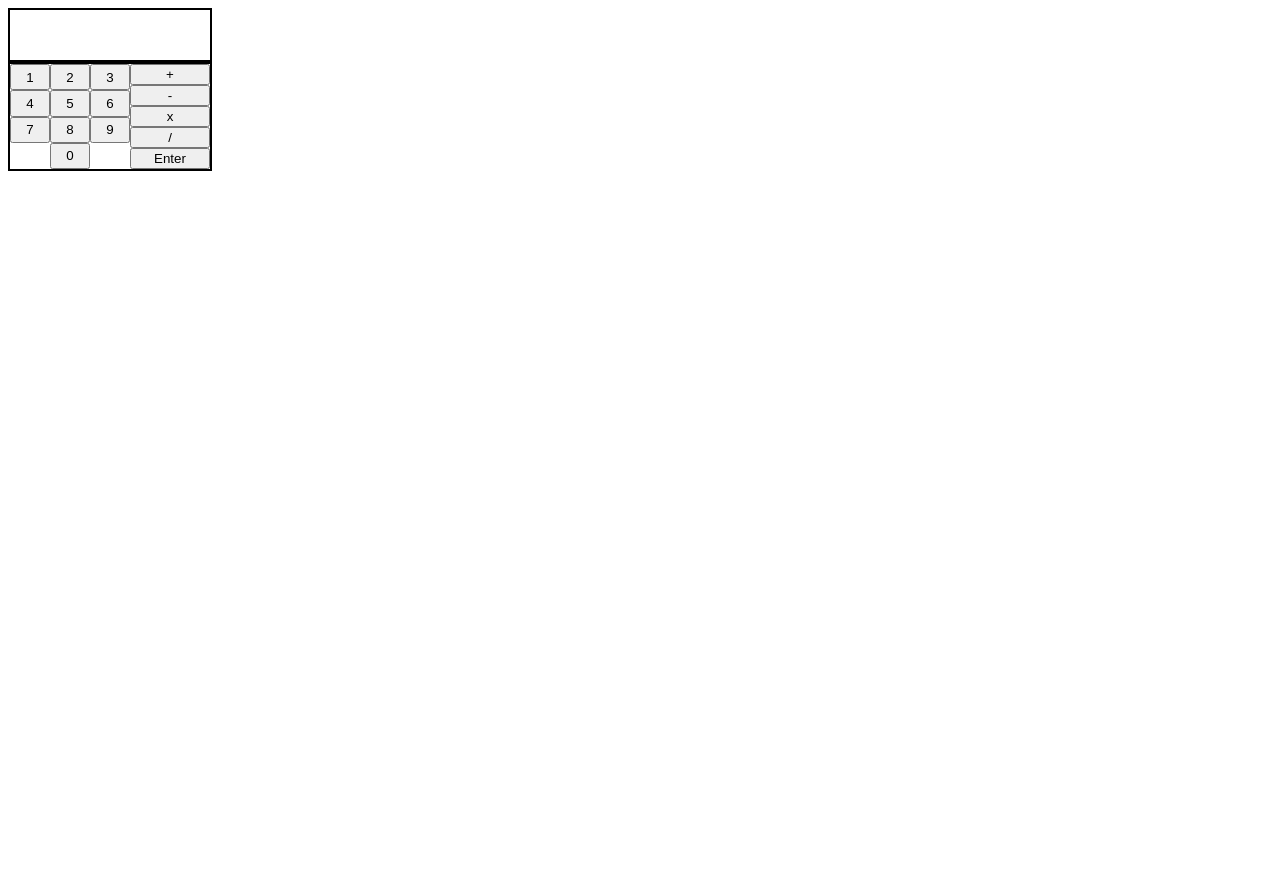
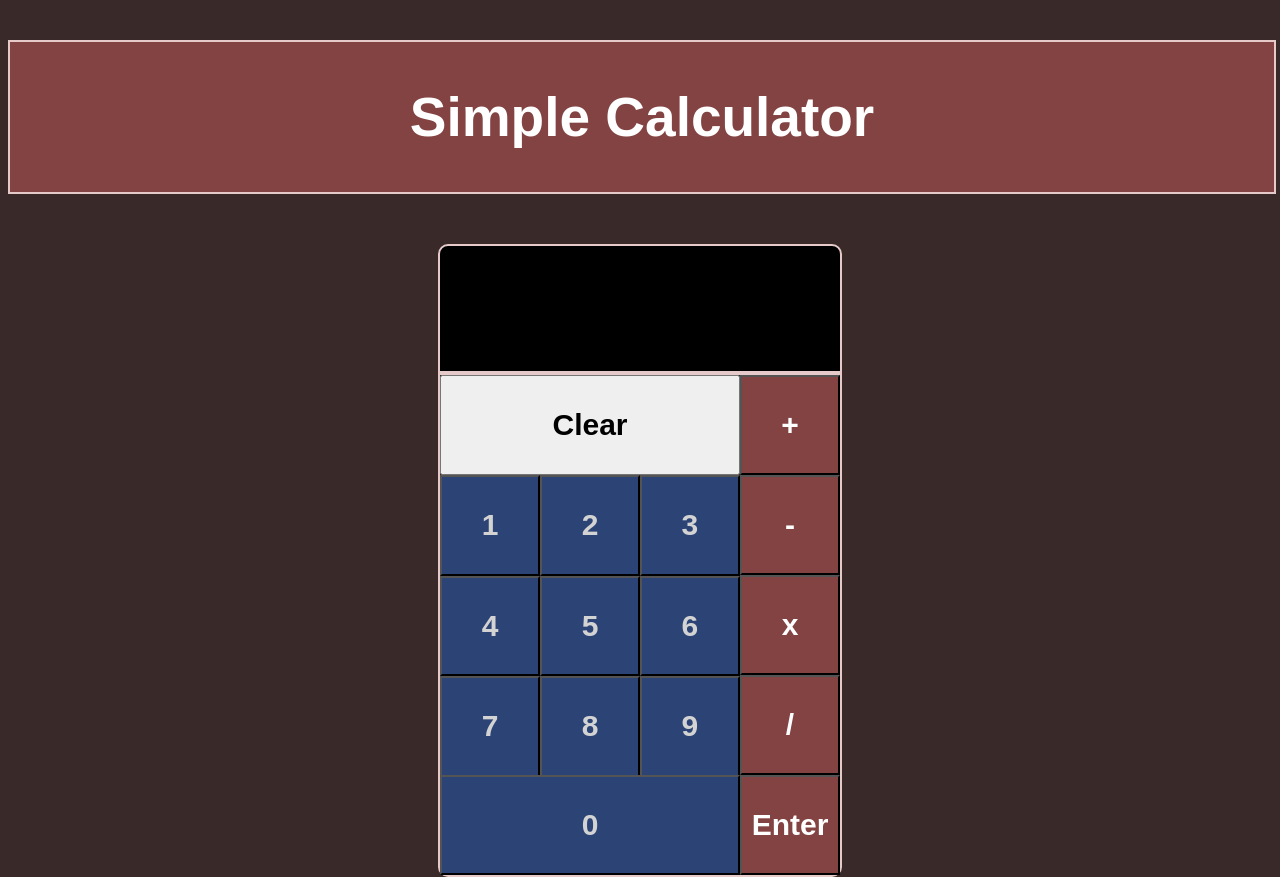
Before and after one commit to angel-torres/Calculator-React-App, a React app: page / in a window 1280 px wide. Before the commit the page ends 800 px from the top, so only its background shows below. Built offline with nearby package versions, Linux system fonts and the light colour scheme.

Commit message:
finished styling and functionality
finished styling and adding functionality

```diff
--- a/public/index.html
+++ b/public/index.html
@@ -1,16 +1,18 @@
 <!DOCTYPE html>
 <html lang="en">
-
   <head>
-	<meta charset="utf-8">
-	<meta name="viewport" content="width=device-width, initial-scale=1, shrink-to-fit=no">
-	<meta name="theme-color" content="#000000">
+    <meta charset="utf-8" />
+    <meta
+      name="viewport"
+      content="width=device-width, initial-scale=1, shrink-to-fit=no"
+    />
+    <meta name="theme-color" content="#000000" />
     <!--
       manifest.json provides metadata used when your web app is added to the
       homescreen on Android. See https://developers.google.com/web/fundamentals/engage-and-retain/web-app-manifest/
     -->
-	<link rel="manifest" href="%PUBLIC_URL%/manifest.json">
-	<link rel="shortcut icon" href="%PUBLIC_URL%/favicon.ico">
+    <link rel="manifest" href="%PUBLIC_URL%/manifest.json" />
+    <link rel="shortcut icon" href="%PUBLIC_URL%/favicon.ico" />
     <!--
       Notice the use of %PUBLIC_URL% in the tags above.
       It will be replaced with the URL of the `public` folder during the build.
@@ -20,13 +22,16 @@
       work correctly both with client-side routing and a non-root public URL.
       Learn how to configure a non-root public URL by running `npm run build`.
     -->
-	<title>React App</title>
+    <style>
+      body {
+        background-color: rgb(58, 41, 41);
+      }
+    </style>
+    <title>Simple Calculator</title>
   </head>
 
   <body>
-	<noscript>
-		You need to enable JavaScript to run this app.
-	</noscript>
+    <noscript> You need to enable JavaScript to run this app. </noscript>
     <div id="root"></div>
     <!--
       This HTML file is a template.
@@ -39,5 +44,4 @@
       To create a production bundle, use `npm run build` or `yarn build`.
     -->
   </body>
-
 </html>
--- /dev/null
+++ b/src/components/Buttons.js
@@ -0,0 +1,118 @@
+import React from "react";
+import "./ComponentStyles.css";
+
+function Buttons(props) {
+  return (
+    <div className="button-container">
+      <div className="left-container">
+        <button className="clear-button" onClick={props.clearScreen}>
+          Clear
+        </button>
+        <div className="number-container">
+          <button
+            className="number-button"
+            value={1}
+            onClick={props.displayNumber}
+          >
+            1
+          </button>
+          <button
+            className="number-button"
+            value={2}
+            onClick={props.displayNumber}
+          >
+            2
+          </button>
+          <button
+            className="number-button"
+            value={3}
+            onClick={props.displayNumber}
+          >
+            3
+          </button>
+          <button
+            className="number-button "
+            value={4}
+            onClick={props.displayNumber}
+          >
+            4
+          </button>
+          <button
+            className="number-button "
+            value={5}
+            onClick={props.displayNumber}
+          >
+            5
+          </button>
+          <button
+            className="number-button"
+            value={6}
+            onClick={props.displayNumber}
+          >
+            6
+          </button>
+          <button
+            className="number-button"
+            value={7}
+            onClick={props.displayNumber}
+          >
+            7
+          </button>
+          <button
+            className="number-button"
+            value={8}
+            onClick={props.displayNumber}
+          >
+            8
+          </button>
+          <button
+            className="number-button "
+            value={9}
+            onClick={props.displayNumber}
+          >
+            9
+          </button>
+        </div>
+        <button className="zero-button" value={0} onClick={props.displayNumber}>
+          0
+        </button>
+      </div>
+
+      <div className="right-container">
+        <button
+          className="right-container-button"
+          value="+"
+          onClick={props.displayNumber}
+        >
+          +
+        </button>
+        <button
+          className="right-container-button"
+          value="-"
+          onClick={props.displayNumber}
+        >
+          -
+        </button>
+        <button
+          className="right-container-button"
+          value="*"
+          onClick={props.displayNumber}
+        >
+          x
+        </button>
+        <button
+          className="right-container-button"
+          value="/"
+          onClick={props.displayNumber}
+        >
+          /
+        </button>
+        <button className="right-container-button" onClick={props.evaluate}>
+          Enter
+        </button>
+      </div>
+    </div>
+  );
+}
+
+export default Buttons;
--- a/src/components/ComponentStyles.css
+++ b/src/components/ComponentStyles.css
@@ -1,29 +1,104 @@
 .display {
+  display: flex;
+  justify-content: flex-end;
+  align-items: center;
   margin: 0 auto;
-  width: 100%;
-  height: 50px;
-  border: 2px solid black;
+  width: 400px;
+  height: 25%;
+  border: 2px solid rgb(230, 202, 202);
+  border-radius: 10px 10px 0 0;
   font-size: 40px;
+  background-color: black;
+  color: rgb(205, 225, 243);
 }
 
 .button-container {
   display: flex;
   margin: 0 auto;
   border: 2px black solid;
-  width: 100%;
+  width: 400px;
+  height: 100%;
+  border: 2px solid rgb(230, 202, 202);
+  border-radius: 0 0 10px 10px;
 }
 
 .number-container {
-  width: 60%;
+  height: 60%;
 }
 
-.operator-container {
-  width: 40%;
+.left-container {
+  display: flex;
+  flex-direction: column;
+  width: 75%;
+}
+
+.right-container {
+  width: 25%;
+  height: 100%;
   display: flex;
   flex-direction: column;
 }
 
 .number-button {
   width: 33.3%;
-  height: 25%;
+  height: 33.5%;
+  font-size: 30px;
+  font-weight: bold;
+  background-color: rgb(44, 67, 117);
+  color: lightgrey;
 }
+
+.number-button:hover {
+  background-color: rgb(44, 60, 94);
+}
+
+.zero-button {
+  height: 20%;
+  font-size: 30px;
+  font-weight: bold;
+  background-color: rgb(44, 67, 117);
+  color: lightgrey;
+}
+
+.zero-button:hover {
+  background-color: rgb(44, 60, 94);
+}
+
+.clear-button {
+  height: 20%;
+  font-size: 30px;
+  font-weight: bold;
+}
+
+.clear-button:hover {
+  background-color: rgb(214, 211, 211);
+}
+
+.right-container-button {
+  height: 20%;
+  background-color: rgb(131, 67, 67);
+  font-size: 30px;
+  font-weight: bold;
+  color: white;
+}
+
+.right-container-button:hover {
+  background-color: rgb(102, 51, 51);
+}
+
+.header-container {
+  background-color: rgb(131, 67, 67);
+  color: white;
+  border: 2px solid rgb(230, 202, 202);
+  height: 150px;
+  display: flex;
+  justify-content: center;
+  align-items: center;
+  margin-bottom: 50px;
+  width: 100%;
+}
+
+.title {
+  font-size: 55px;
+  text-shadow: 10px rgb(80, 73, 73);
+}
--- /dev/null
+++ b/src/components/Header.js
@@ -0,0 +1,12 @@
+import React from "react";
+import "./ComponentStyles.css";
+
+function Header() {
+  return (
+    <div className="header-container">
+      <h1 className="title">Simple Calculator</h1>
+    </div>
+  );
+}
+
+export default Header;
--- a/src/components/Number.js
+++ /dev/null
@@ -1,98 +0,0 @@
-import React from "react";
-import "./ComponentStyles.css";
-
-function Number(props) {
-  return (
-    <div className="button-container">
-      <div className="number-container">
-        <button
-          className="number-button"
-          value={1}
-          onClick={props.displayNumber}
-        >
-          1
-        </button>
-        <button
-          className="number-button"
-          value={2}
-          onClick={props.displayNumber}
-        >
-          2
-        </button>
-        <button
-          className="number-button"
-          value={3}
-          onClick={props.displayNumber}
-        >
-          3
-        </button>
-        <button
-          className="number-button"
-          value={4}
-          onClick={props.displayNumber}
-        >
-          4
-        </button>
-        <button
-          className="number-button"
-          value={5}
-          onClick={props.displayNumber}
-        >
-          5
-        </button>
-        <button
-          className="number-button"
-          value={6}
-          onClick={props.displayNumber}
-        >
-          6
-        </button>
-        <button
-          className="number-button"
-          value={7}
-          onClick={props.displayNumber}
-        >
-          7
-        </button>
-        <button
-          className="number-button"
-          value={8}
-          onClick={props.displayNumber}
-        >
-          8
-        </button>
-        <button
-          className="number-button"
-          value={9}
-          onClick={props.displayNumber}
-        >
-          9
-        </button>
-        <button
-          className="number-button"
-          value={0}
-          onClick={props.displayNumber}
-        >
-          0
-        </button>
-      </div>
-      <div className="operator-container">
-        <button value="+" onClick={props.displayNumber}>
-          +
-        </button>
-        <button value="-" onClick={props.displayNumber}>
-          -
-        </button>
-        <button value="*" onClick={props.displayNumber}>
-          x
-        </button>
-        <button value="/" onClick={props.displayNumber}>
-          /
-        </button>
-        <button onClick={props.evaluate}>Enter</button>
-      </div>
-    </div>
-  );
-}
-
-export default Number;
--- a/src/index.js
+++ b/src/index.js
@@ -1,7 +1,8 @@
 import React from "react";
 import ReactDOM from "react-dom";
 import Display from "./components/Display";
-import Number from "./components/Number";
+import Buttons from "./components/Buttons";
+import Header from "./components/Header";
 
 import "./styles.css";
 
@@ -25,11 +26,22 @@ class App extends React.Component {
     });
   };
 
+  clearScreen = () => {
+    return this.setState({
+      textInput: ""
+    });
+  };
+
   render() {
     return (
       <div className="App">
+        <Header />
         <Display textInput={this.state.textInput} />
-        <Number displayNumber={this.displayNumber} evaluate={this.evaluate} />
+        <Buttons
+          displayNumber={this.displayNumber}
+          evaluate={this.evaluate}
+          clearScreen={this.clearScreen}
+        />
       </div>
     );
   }
--- a/src/styles.css
+++ b/src/styles.css
@@ -1,5 +1,8 @@
 .App {
   font-family: sans-serif;
   text-align: center;
-  width: 200px;
+  width: 100%;
+  height: 500px;
+  margin: 40px auto 0;
+  border-radius: 10px;
 }
```
Lines whose indentation alone changed are shown as unchanged.
